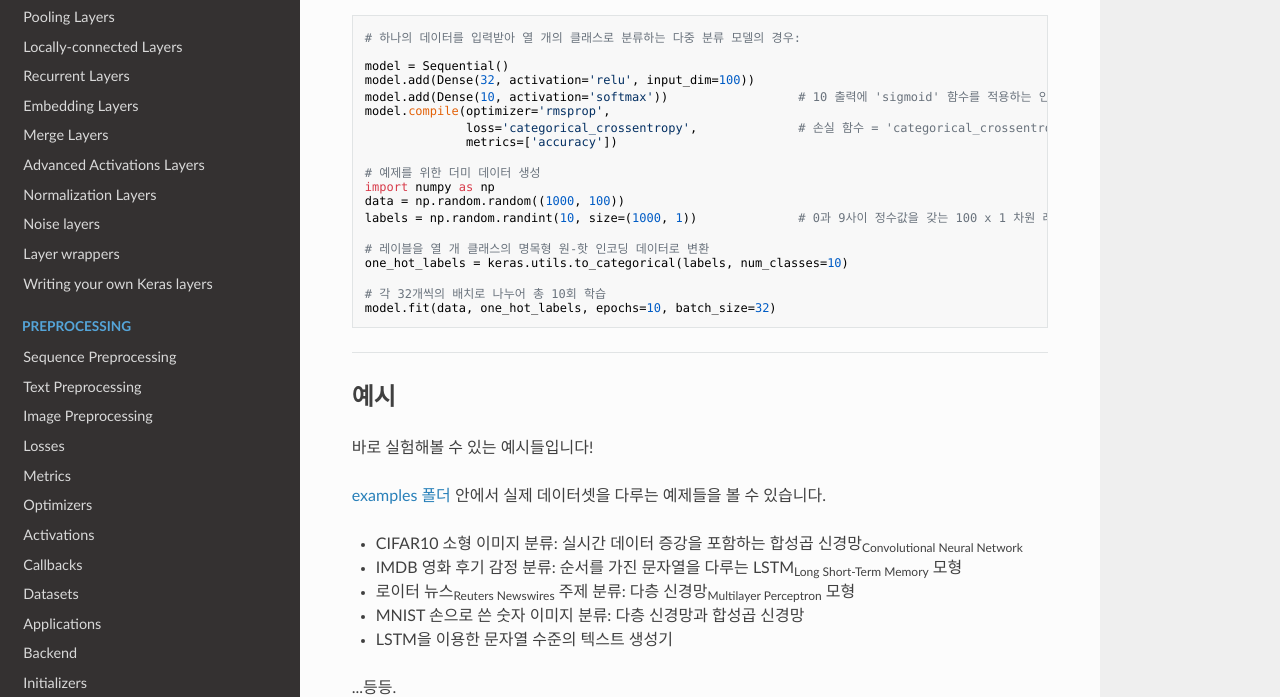
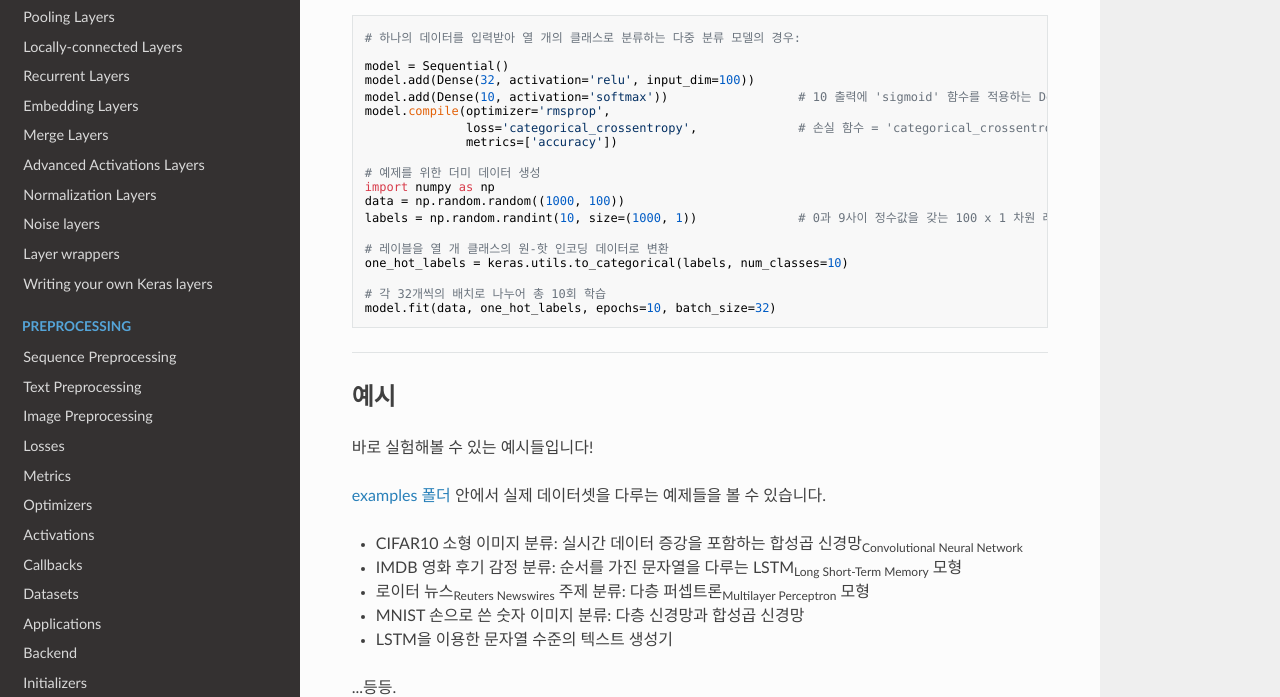
Before and after one commit to keras-team/keras-docs-ko, an MkDocs documentation site: the page built from sources/getting-started/sequential-model-guide.md, in a window 1280 px wide and 1400 px high, scrolled down 2069 px. Shown: the part 483-1180 px from the top of the window. Built offline with MkDocs 1.6.1, drawn with Linux system fonts in a browser that asks for light colours; nearby versions of some CDN libraries; some of the changed text lies outside the part shown.

Commit message:
Change term translations in accordance with feedback.
Changes:
- Dense 설명: 인공신경망 -> 완전연결 신경망
- hidden unit: 숨은 단위 -> 숨은 유닛
- and a few expression changes

````diff
--- a/sources/getting-started/sequential-model-guide.md
+++ b/sources/getting-started/sequential-model-guide.md
@@ -10,14 +10,14 @@
 
 # Sequential 생성자에 층을 순서대로 담은 리스트를 전달하여 모델을 만듭니다.
 model = Sequential([
-    Dense(32, input_shape=(784,)),              # 784 차원의 입력을 받아 32 차원으로 출력하는 인공신경망 층입니다.
+    Dense(32, input_shape=(784,)),              # 784 차원의 입력을 받아 32 차원으로 출력하는 완전연결 신경망 층입니다.
     Activation('relu'),                         # 'relu' 활성화 함수를 적용하는 층입니다.
-    Dense(10),                                  # 입력을 10차원으로 출력하는 인공신경망 층입니다.
+    Dense(10),                                  # 입력을 10차원으로 출력하는 완전연결 신경망 층입니다.
     Activation('softmax'),                      # 'softmax' 활성화 함수를 적용하는 층입니다.
 ])
 ```
 
-각 층을 리스트 형식으로 입력하는 방법 외에도, `Sequential` 생성자로 만든 모델에 `.add()` 메소드<sub>Method</sub>를 쓰면 손쉽게 새 층을 덧붙일 수 있습니다:
+각 층을 리스트 형식으로 입력하는 방법 외에도, `Sequential` 생성자로 만든 모델에 `.add()` 메소드<sub>Method</sub>를 사용하면 손쉽게 새 층을 덧붙일 수 있습니다:
 
 ```python
 model = Sequential()                    # 먼저 Sequential 생성자를 이용하여 빈 모델을 만들고,
@@ -91,8 +91,8 @@
 # 하나의 데이터를 입력받아 두 개의 클래스로 분류하는 이진 분류 모델의 경우:
 
 model = Sequential()
-model.add(Dense(32, activation='relu', input_dim=100))      # 입력 100차원, 출력 32차원에 'relu' 함수를 적용하는 인공신경망 층입니다.
-model.add(Dense(1, activation='sigmoid'))                   # 1차원 출력에 'sigmoid' 함수를 적용하는 인공신경망 층입니다.
+model.add(Dense(32, activation='relu', input_dim=100))      # 입력 100차원, 출력 32차원에 'relu' 함수를 적용하는 Dense 층입니다.
+model.add(Dense(1, activation='sigmoid'))                   # 1차원 출력에 'sigmoid' 함수를 적용하는 Dense 층입니다.
 model.compile(optimizer='rmsprop',                          # 최적화 함수 = 'rmsprop'
               loss='binary_crossentropy',                   # 손실 함수 = 'binary_crossentropy'
               metrics=['accuracy'])                         # 평가 지표 = 'accuracy'
@@ -111,7 +111,7 @@
 
 model = Sequential()
 model.add(Dense(32, activation='relu', input_dim=100))
-model.add(Dense(10, activation='softmax'))                  # 10 출력에 'sigmoid' 함수를 적용하는 인공신경망 층입니다.
+model.add(Dense(10, activation='softmax'))                  # 10 출력에 'sigmoid' 함수를 적용하는 Dense 층입니다.
 model.compile(optimizer='rmsprop',
               loss='categorical_crossentropy',              # 손실 함수 = 'categorical_crossentropy'
               metrics=['accuracy'])
@@ -121,7 +121,7 @@
 data = np.random.random((1000, 100))
 labels = np.random.randint(10, size=(1000, 1))              # 0과 9사이 정수값을 갖는 100 x 1 차원 레이블 행렬을 무작위로 생성합니다.
 
-# 레이블을 열 개 클래스의 명목형 원-핫 인코딩 데이터로 변환
+# 레이블을 열 개 클래스의 원-핫 인코딩 데이터로 변환
 one_hot_labels = keras.utils.to_categorical(labels, num_classes=10)
 
 # 각 32개씩의 배치로 나누어 총 10회 학습
@@ -139,7 +139,7 @@
 
 - CIFAR10 소형 이미지 분류: 실시간 데이터 증강을 포함하는 합성곱 신경망<sub>Convolutional Neural Network</sub>
 - IMDB 영화 후기 감정 분류: 순서를 가진 문자열을 다루는 LSTM<sub>Long Short-Term Memory</sub> 모형
-- 로이터 뉴스<sub>Reuters Newswires</sub> 주제 분류: 다층 신경망<sub>Multilayer Perceptron</sub> 모형
+- 로이터 뉴스<sub>Reuters Newswires</sub> 주제 분류: 다층 퍼셉트론<sub>Multilayer Perceptron</sub> 모형
 - MNIST 손으로 쓴 숫자 이미지 분류: 다층 신경망과 합성곱 신경망
 - LSTM을 이용한 문자열 수준의 텍스트 생성기
 
````
Also changed, not shown: other parts of sources/getting-started/sequential-model-guide.md (+1 -1 lines).
